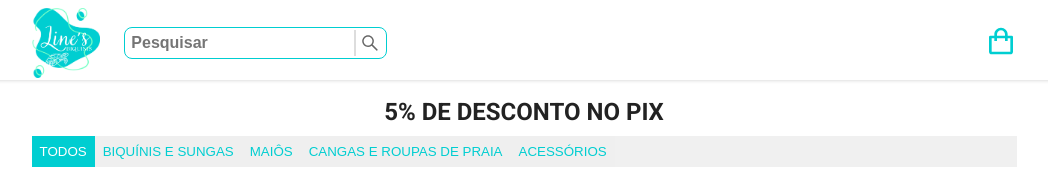
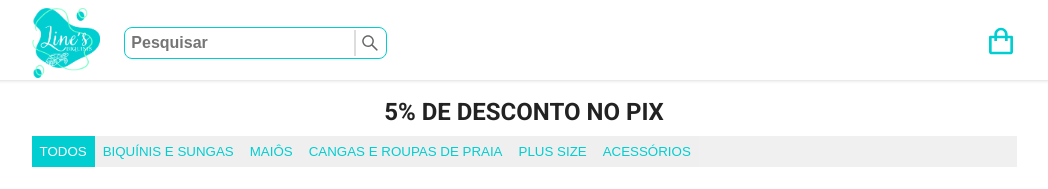
Before and after one commit to FranciscoNeto2909/iec_biquinis, a React (Vite) app: page / in a window 1280 px wide. Shown: the top 189 px of the page, without its empty margins (116-1164 px from the left). Built offline with nearby package versions, Linux system fonts and the light colour scheme.

Commit message:
new categorie added

```diff
--- a/src/App.jsx
+++ b/src/App.jsx
@@ -10,7 +10,7 @@ import "./app.css"
 
 export default function App() {
   const cart = JSON.parse(localStorage.getItem('cart')) || []
-  const categories = ["Todos", "Biquínis e sungas", "maiôs", "cangas e roupas de praia", "Acessórios"]
+  const categories = ["Todos", "Biquínis e sungas", "maiôs", "cangas e roupas de praia", "Plus size", "Acessórios"]
 
   const onSaleBikinis = bikinis.sort((a, b) => {
     const aHasOffer = a.onSale === true;
@@ -50,6 +50,8 @@ export default function App() {
         setBikinisCategorie(bikinis.filter(bik => bik.name.toLowerCase().includes("biquíni") || bik.name.toLowerCase().includes("sunga")))
       } else if (text.toLowerCase() === "maiôs") {
         setBikinisCategorie(bikinis.filter(bik => bik.name.toLowerCase().includes("maiô")))
+      } else if (text.toLowerCase() === "plus size") {
+        setBikinisCategorie(bikinis.filter((bik) => bik.colors[0].sizes.filter(s => s.name === "GG" || s.name === "XG").length > 0))
       } else if (text.toLowerCase() === "cangas e roupas de praia") {
         setBikinisCategorie(bikinis.filter(bik => bik.name.toLowerCase().includes("canga") || bik.name.toLowerCase().includes("saia")))
       } else if (text.toLowerCase() === "acessórios") {
```
